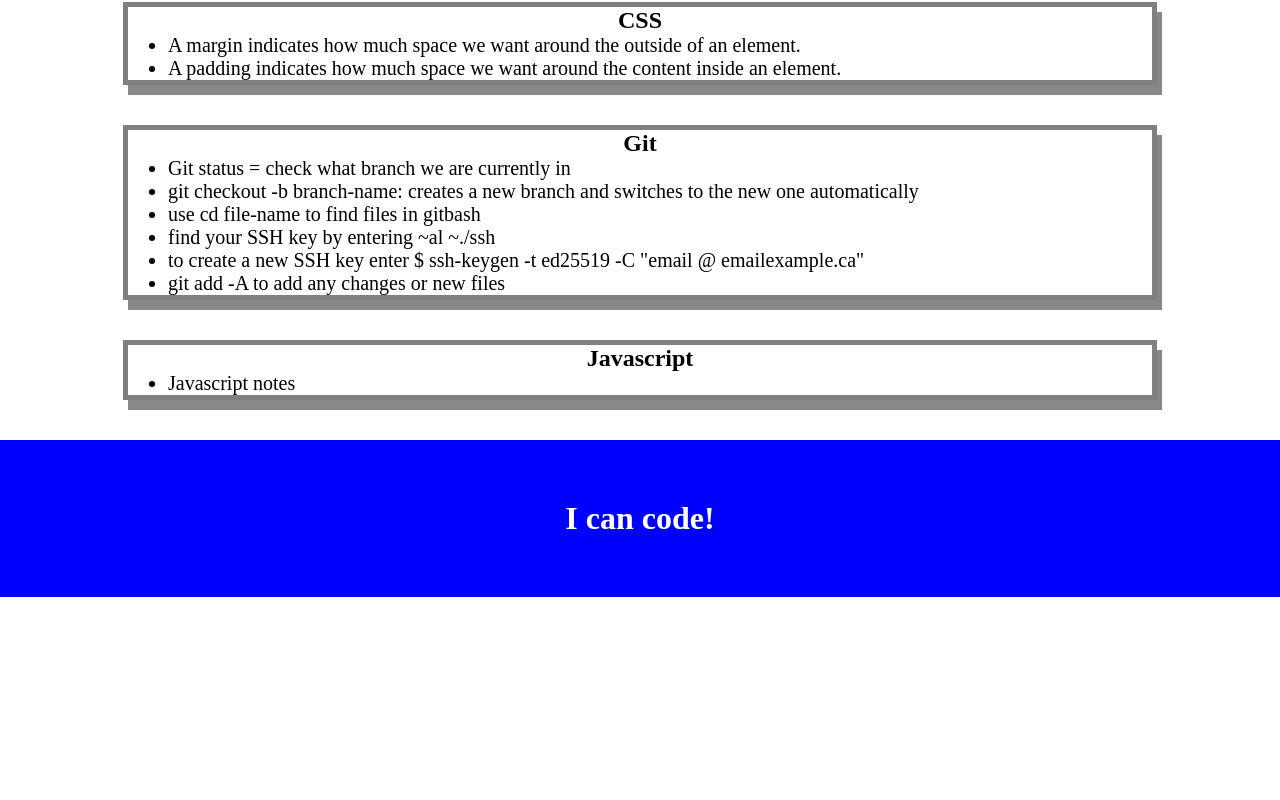
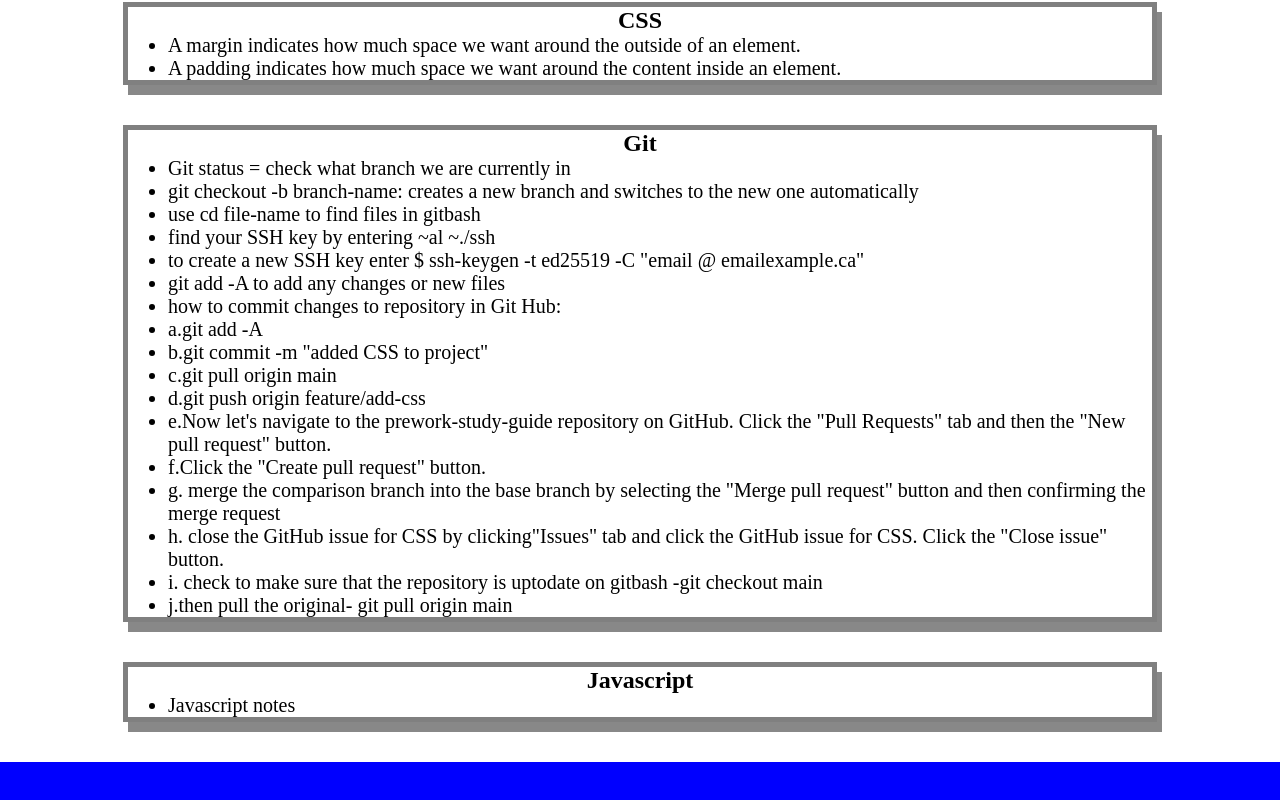
Before and after one commit to EmilyEmily440/Prework-study-guide, a plain HTML site: page index.html in a window 1280 px wide. Shown: the part 414-1214 px from the top of the page. Before the commit the page ends 1011 px from the top, so only its background shows below. Drawn offline with Linux system fonts and the light colour scheme.

```diff
--- a/index.html
+++ b/index.html
@@ -38,6 +38,18 @@
         <li> find your SSH key by entering ~al ~./ssh </li>
         <li> to create a new SSH key enter $ ssh-keygen -t ed25519 -C "email @ emailexample.ca"</li>
         <li> git add -A to add any changes or new files</li>
+        <li>how to commit changes to repository in Git Hub:</li>
+          <li>a.git add -A </li>
+          <li>b.git commit -m "added CSS to project"</li>
+          <li>c.git pull origin main</li>
+          <li>d.git push origin feature/add-css</li>
+          <li>e.Now let's navigate to the prework-study-guide repository on GitHub. Click the "Pull Requests" tab and then the "New pull request" button.</li>
+          <li>f.Click the "Create pull request" button.</li>
+          <li>g. merge the comparison branch into the base branch by selecting the "Merge pull request" button and then confirming the merge request</li>
+          <li>h. close the GitHub issue for CSS by clicking"Issues" tab and click the GitHub issue for CSS. Click the "Close issue" button.</li>
+          <li>i. check to make sure that the repository is uptodate on gitbash -git checkout main</li>
+          <li>j.then pull the original- git pull origin main</li>
+        </li>
       </ul>
       </section>
       <section class="card" id="javascript-section">
```
